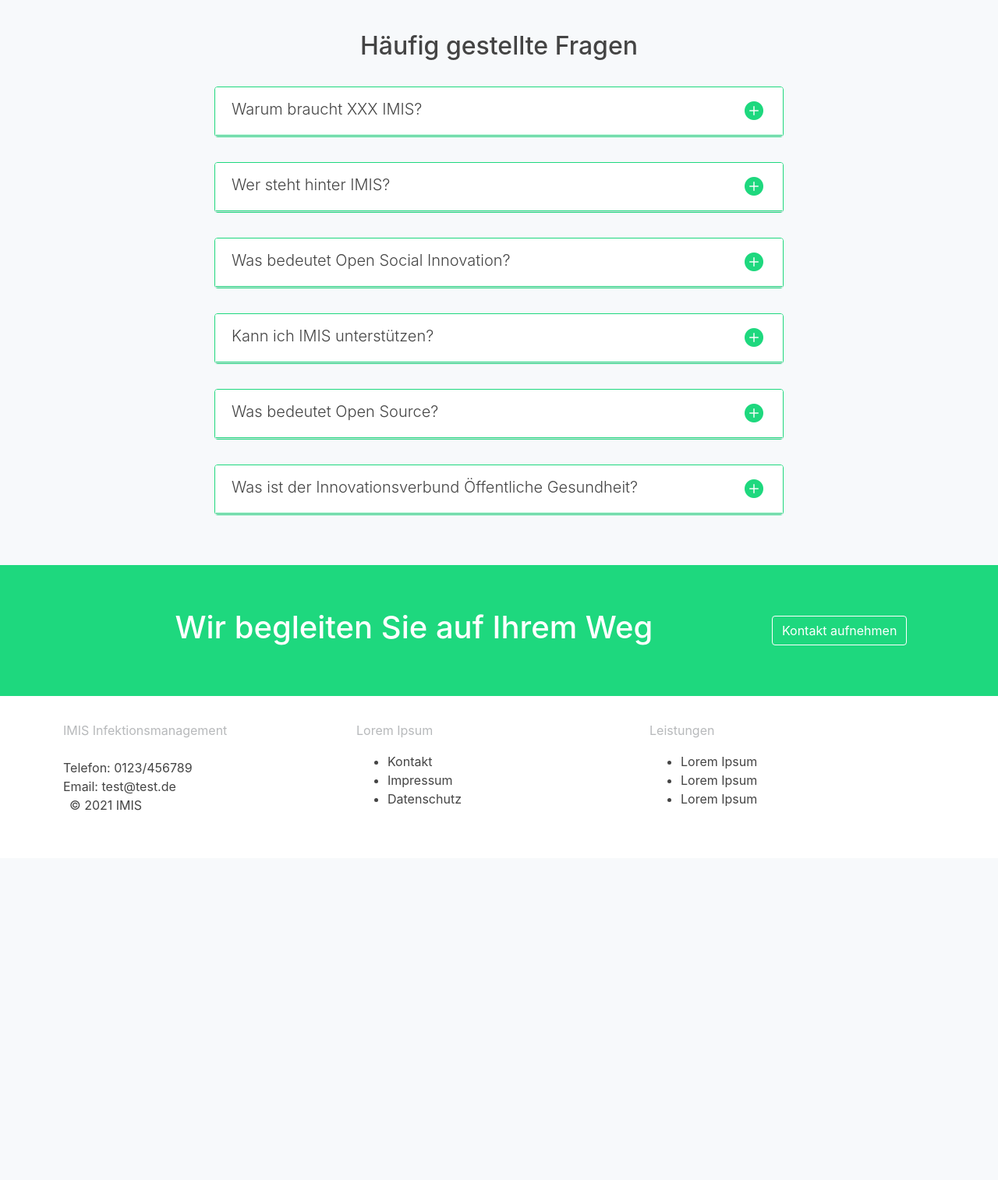
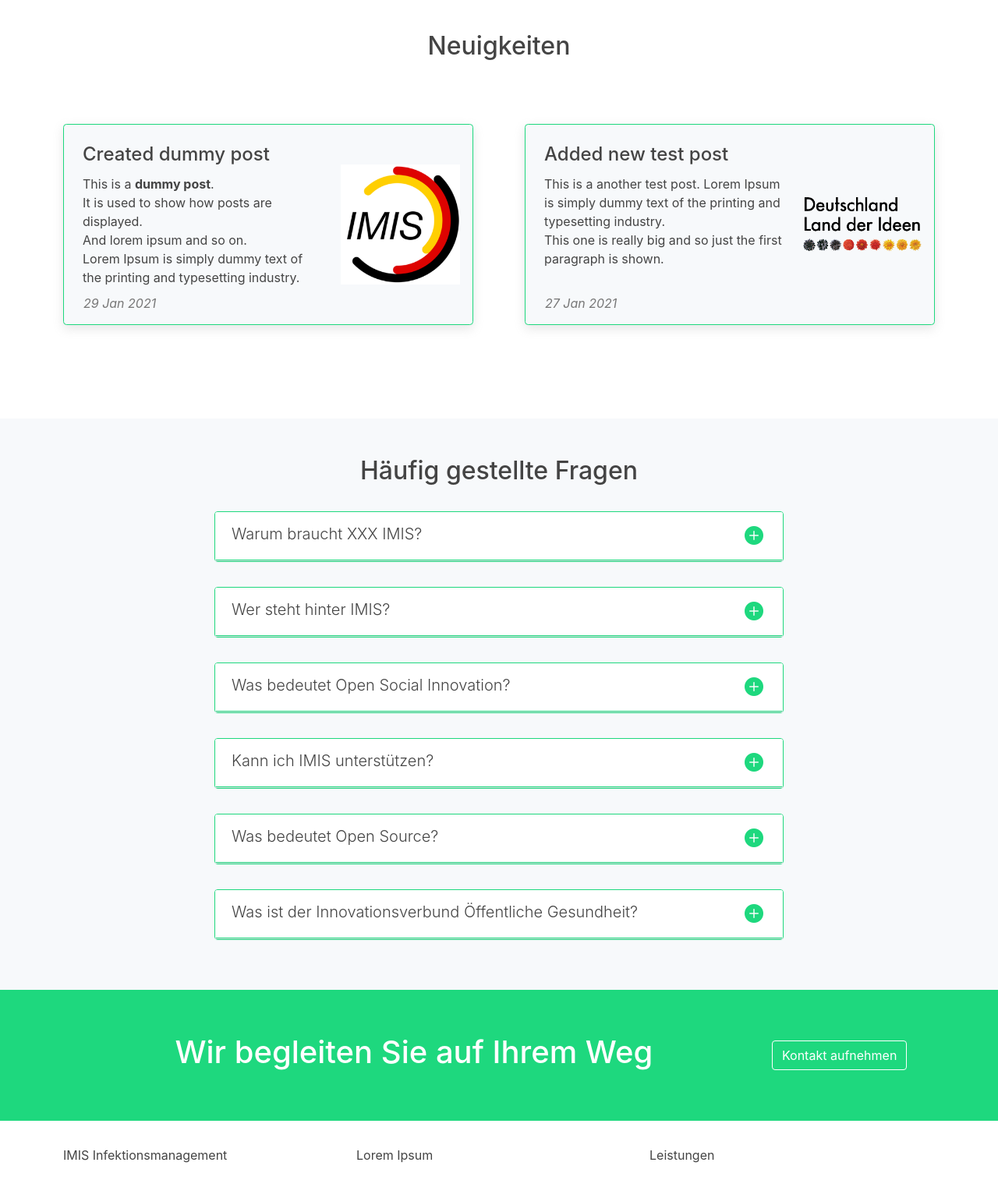
Before and after one commit to healthIMIS/healthIMIS-website, a Jekyll site: the page built from index.html, in a window 1280 px wide, cut to the strip 2113-3627 px from the top of the page. Shown: the whole strip at 78% size. Built offline with Jekyll 4.4.1, drawn with Linux system fonts in a browser that asks for light colours; nearby versions of some CDN libraries.

Commit message:
add news feature and news teasers on index page

```diff
--- /dev/null
+++ b/_includes/cards/news_card.html
@@ -0,0 +1,36 @@
+<div class="card post px-2 py-4 w-100">
+    <div class="row no-gutters w-100">
+        <div class="col-12 col-sm-8 col-lg-9 col-xl-8">
+            <div class="card-block px-3 h-100" style="position: relative">
+                <div class="row pb-4">
+                    <div class="col">
+                        <a href="{{ post.url | relative_url }}" class="stretched-link d-none d-sm-block">
+                            <h4 class="card-title">{{ post.title }}</h4>
+                        </a>
+                        <div class="d-sm-none">
+                            <a href="{{ post.url | relative_url }}" class="stretched-link">
+                                <h4 class="card-title">{{ post.title }}</h4>
+                                <img class="img-fluid float-right w-25 py-1 pl-3"
+                                     src="{{ post.img_src | relative_url }}"
+                                     alt="Card image">
+                            </a>
+                        </div>
+                        <p class="card-text">{{ post.excerpt | remove: '<p>' | remove: '</p>' }}</p>
+                    </div>
+                </div>
+            </div>
+        </div>
+        <div class="col-12 col-sm-4 col-lg-3 col-xl-4 d-none d-sm-block p-sm-0 pt-4 px-sm-2 mx-auto my-auto text-center">
+            <a href="{{ post.url | relative_url }}">
+                <img class="img-fluid w-md-75 w-xl-100" src="{{ post.img_src | relative_url }}" alt="Card image">
+            </a>
+        </div>
+    </div>
+    <div class="row" style="position: absolute;bottom: 15px; left: 25px;">
+        <div class="col">
+            <div class="light">
+                <i>{{ post.date | date_to_string }}</i>
+            </div>
+        </div>
+    </div>
+</div>
--- /dev/null
+++ b/_includes/news_cards.html
@@ -0,0 +1,14 @@
+<section class="news py-5 w-100">
+    <div class="container-fluid">
+        <h2 align="center">Neuigkeiten</h2>
+        <div class="row py-md-5 px-md-5">
+            {% for post in site.posts %}
+            <div class="col-12 col-xl-6 px-0 px-md-3 px-lg-0 py-3">
+                <div class="row px-5 py-2 h-100">
+                {% include cards/news_card.html %}
+                </div>
+            </div>
+            {% endfor %}
+        </div>
+    </div>
+</section>
--- /dev/null
+++ b/_layouts/post.html
@@ -0,0 +1,6 @@
+---
+layout: default
+---
+<p>{{ page.date | date_to_string }}</p>
+
+{{ content }}
--- /dev/null
+++ b/_posts/2021-01-27-testpost.md
@@ -0,0 +1,12 @@
+---
+title: Added new test post
+layout: post
+img_src: "assets/images/logo_land_der_ideen.png"
+---
+This is a another test post.
+Lorem Ipsum is simply dummy text of the printing and typesetting industry.
+This one is really big and so just the first paragraph is shown.
+
+Lorem Ipsum is simply dummy text of the printing and typesetting industry.
+Lorem Ipsum has been the industry's standard dummy text ever since the 1500s, when an unknown printer took a galley of type and scrambled it to make a type specimen book.
+It has survived not only five centuries, but also the leap into electronic typesetting, remaining essentially unchanged.
--- /dev/null
+++ b/_posts/2021-01-29-dummypost.md
@@ -0,0 +1,12 @@
+---
+title: Created dummy post
+layout: post
+img_src: "assets/images/logo_imis.png"
+excerpt_separator: <!--more-->
+---
+This is a **dummy post**.
+It is used to show how posts are displayed.
+And lorem ipsum and so on.
+Lorem Ipsum is simply dummy text of the printing and typesetting industry.
+<!--more-->
+This part of the post will not be shown in the excerpt.
--- a/_sass/main.scss
+++ b/_sass/main.scss
@@ -7,7 +7,7 @@
     --bg-color1: #f7f9fb;
     --bg-color2: white;
     --text-color1: #444444;
-    --text-color2: #b7b9bb;
+    --text-color2: #777777;
 }
 
 
@@ -27,6 +27,10 @@ body {
 }
 
 p {
+	color: var(--text-color1);
+}
+
+.light {
 	color: var(--text-color2);
 }
 
@@ -165,6 +169,22 @@ body .no-padding{
     background-color: var(--bg-color2);
 	border-radius: .27rem;
 	box-shadow: 0 .3000rem .850rem 0 rgba(130, 130, 130, 0.2);
+}
+
+/* news */
+
+.news {
+  background-color: var(--bg-color2);
+}
+.news .card{
+  flex-direction: inherit;
+}
+
+.news .post{
+  background-color: var(--bg-color1);
+  overflow: hidden;
+  border-radius: .27rem;
+  box-shadow: 0 .3000rem .850rem 0 rgba(130, 130, 130, 0.2);
 }
 
 /* faq */
--- a/index.html
+++ b/index.html
@@ -6,5 +6,6 @@ layout: base
 {% include index_eyecatcher.html %}
 {% include references_carousel.html %}
 {% include services_cards.html %}
+{% include news_cards.html %}
 {% include faq_accordion.html %}
 {% include contact_bar.html %}
```
Also changed, not shown: _layouts/news.html (added, +13 -0 lines), _pages/news.md (added, +5 -0 lines).
